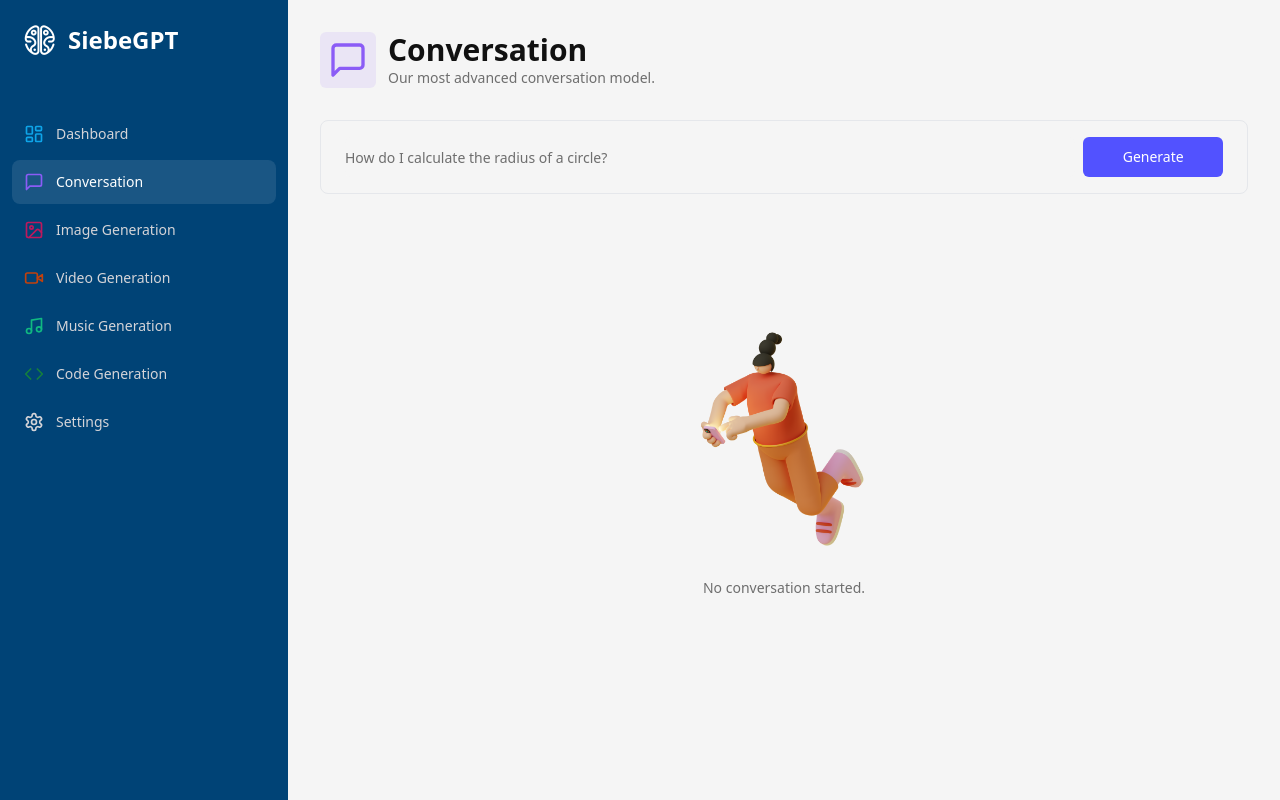
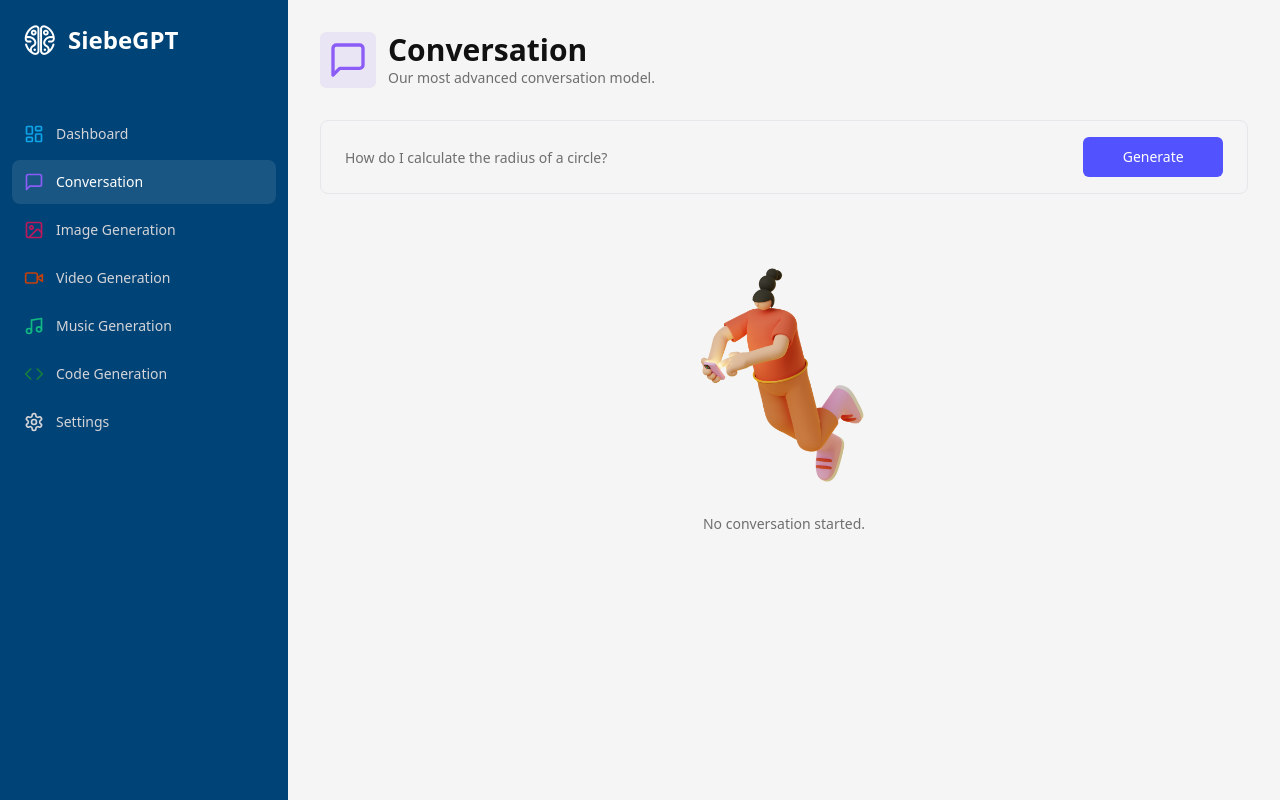
Before and after one commit to SiebeBaree/SiebeGPT, a Next.js app: page /dashboard/conversation in a window 1280 px wide. Built offline with nearby package versions, Linux system fonts and the light colour scheme.

Commit message:
Updated styling

```diff
--- a/src/components/Empty.tsx
+++ b/src/components/Empty.tsx
@@ -6,7 +6,7 @@ interface EmptyProps {
 
 export default function Empty({ label }: EmptyProps) {
     return (
-        <div className="h-full p-20 flex flex-col items-center">
+        <div className="h-full py-4 flex flex-col items-center">
             <div className="relative h-72 w-72">
                 <Image src="/empty.png" alt="Empty" fill/>
             </div>
```
